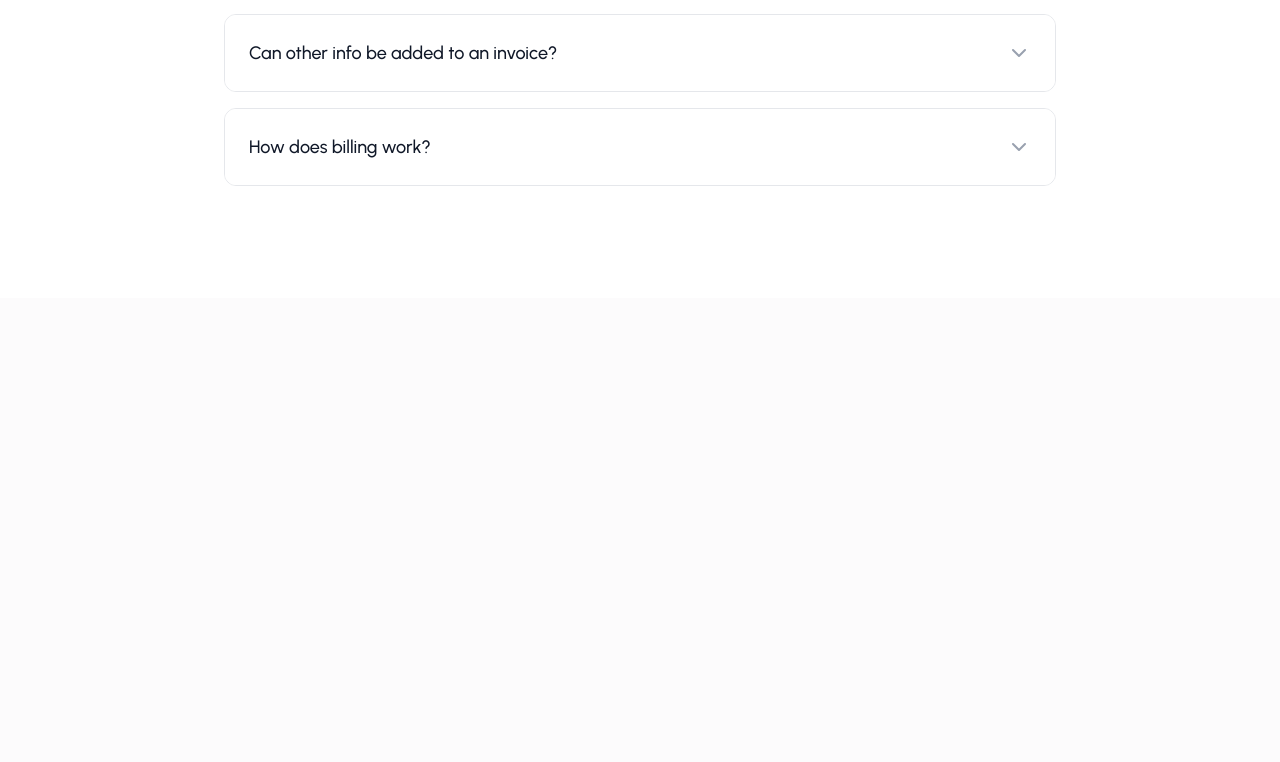
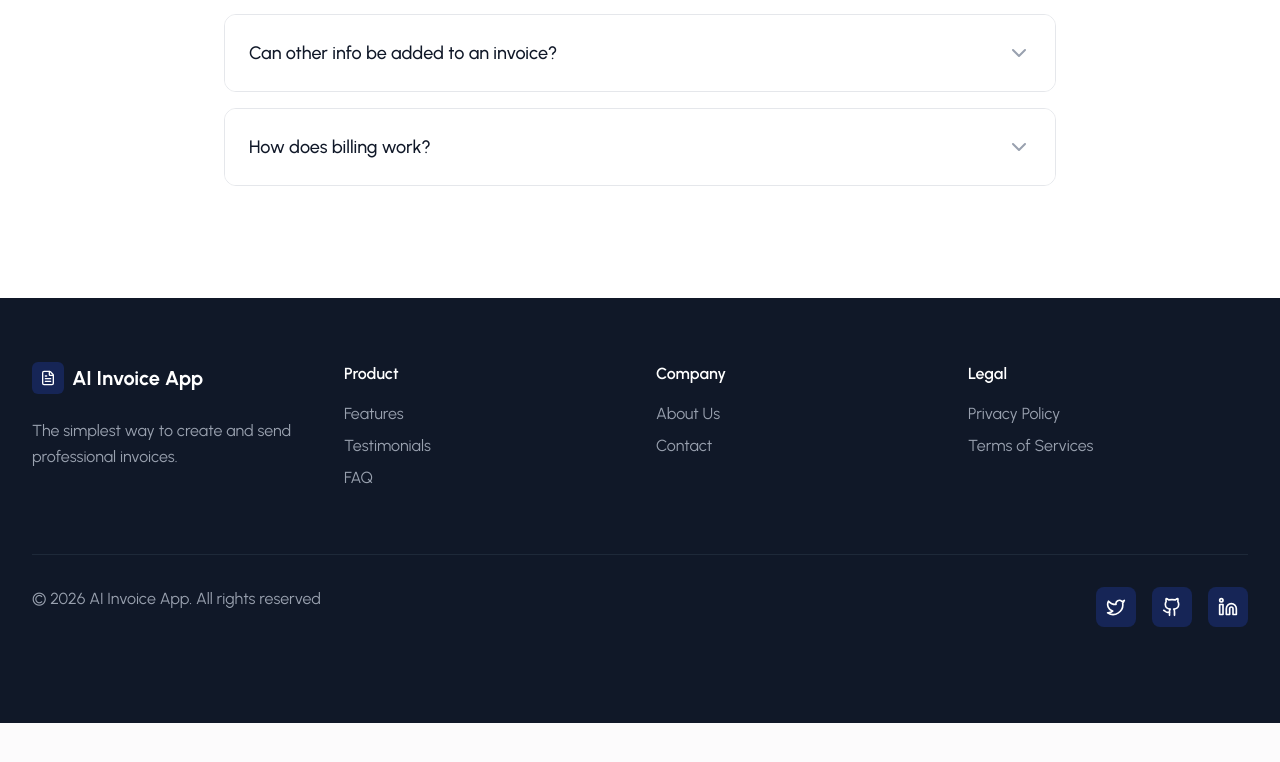
Before and after one commit to vitthalganeshshivane/invoice-intel, a React (Vite) app in the folder frontend/: page / in a window 1280 px wide. Shown: the part 2923-3685 px from the top of the page. After the commit the page ends 3646 px from the top, so only its background shows below. Built offline with nearby package versions, Linux system fonts and the light colour scheme; a web font is replaced by a local one.

Commit message:
(frontend): added the footer in landingpage component

```diff
--- a/frontend/src/pages/landingPage/LandingPage.tsx
+++ b/frontend/src/pages/landingPage/LandingPage.tsx
@@ -1,5 +1,6 @@
 import Faqs from "../../components/landing/Faqs";
 import Features from "../../components/landing/Features";
+import Footer from "../../components/landing/Footer";
 import Header from "../../components/landing/Header";
 import Hero from "../../components/landing/Hero";
 import Testimonials from "../../components/landing/Testimonials";
@@ -9,11 +10,12 @@ const LandingPage = () => {
     <div className="bg-[#ffffff] text-gray-600">
       <Header />
 
-      <main className="mb-[100vh]">
+      <main>
         <Hero />
         <Features />
         <Testimonials />
         <Faqs />
+        <Footer />
       </main>
     </div>
   );
```
